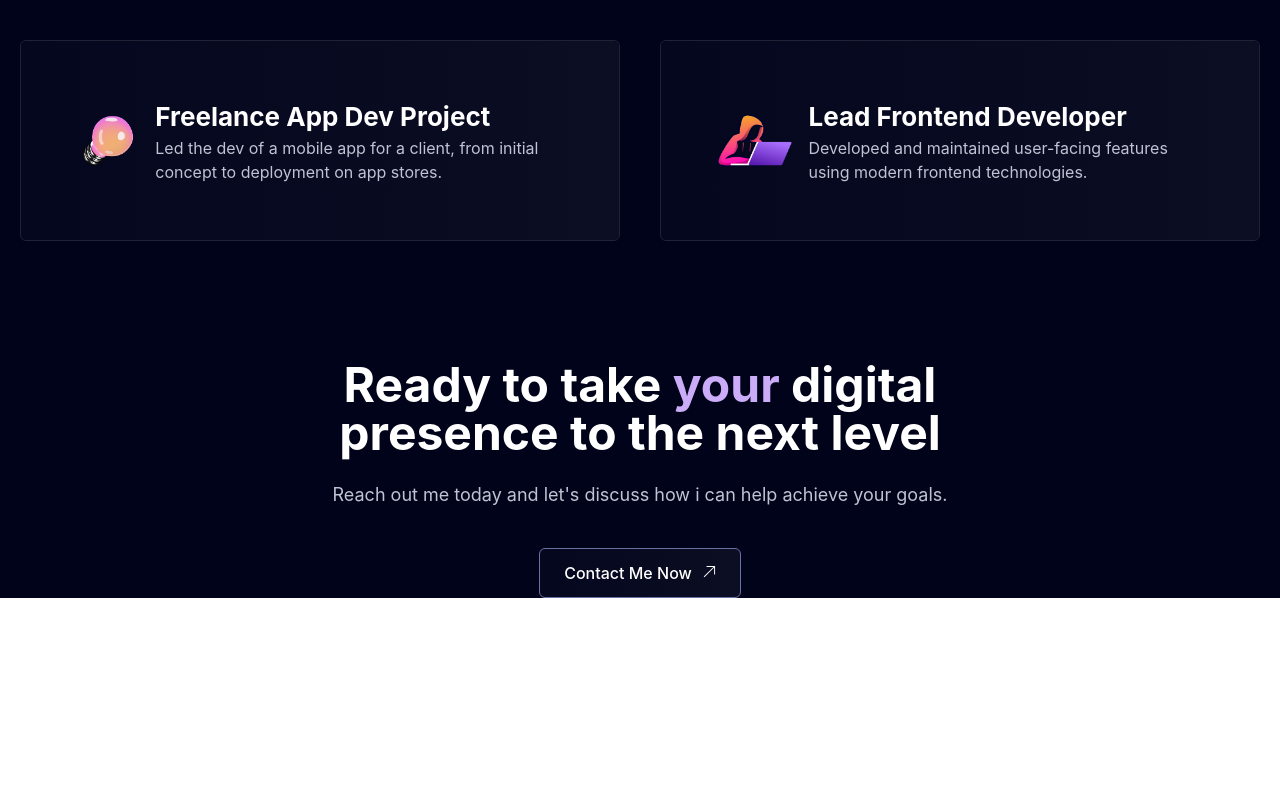
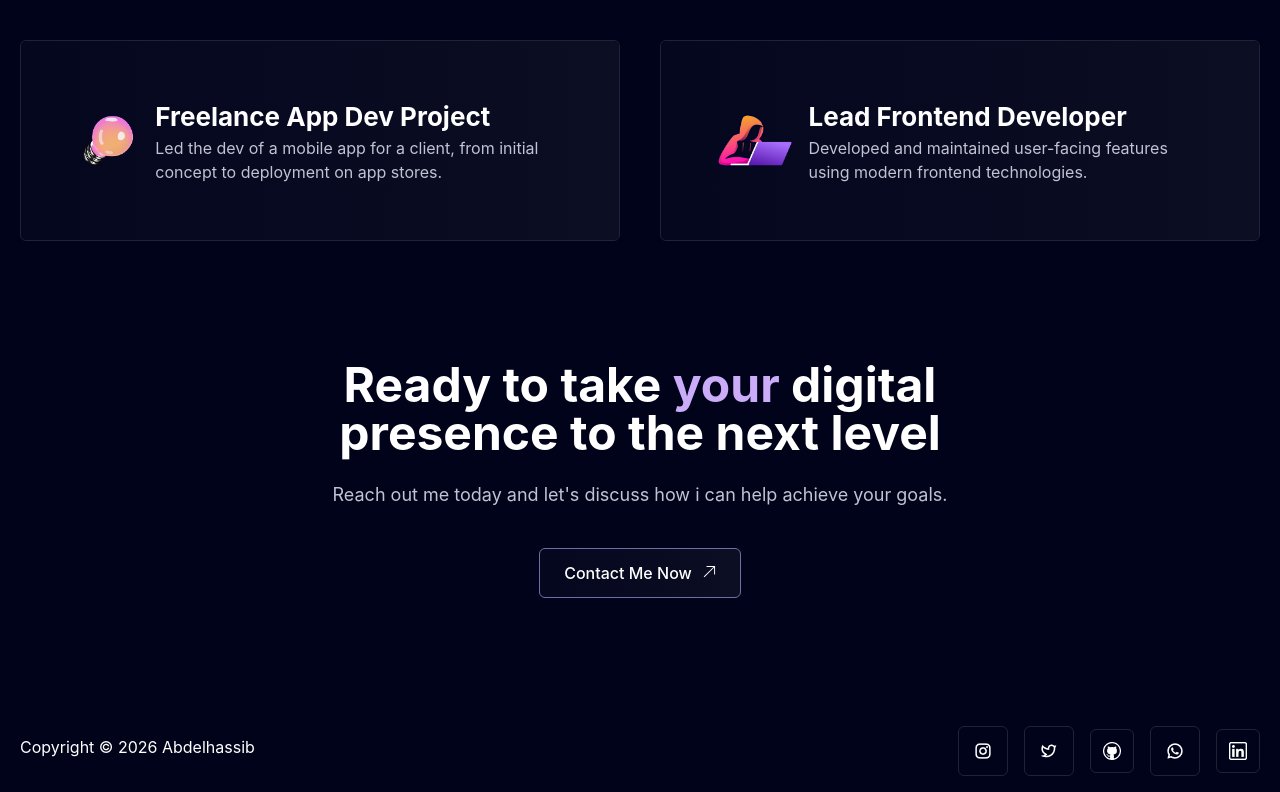
Before and after one commit to Abdelhassibbenmansour/Spotlight-Portfolio, a React (Vite) app: page / in a window 1280 px wide. Shown: the part 4129-4921 px from the top of the page. Before the commit the page ends 4727 px from the top, so only its background shows below. Built offline with nearby package versions, Linux system fonts and the light colour scheme.

Commit message:
Finish The Footer Component

```diff
--- a/src/App.jsx
+++ b/src/App.jsx
@@ -4,6 +4,7 @@ import Projects from "./sections/Projects";
 import Reviews from "./sections/Reviews";
 import Experiences from "./sections/Experiences";
 import Contact from "./components/Contact";
+import Footer from "./components/Footer";
 
 const App = () => {
   return (
@@ -14,6 +15,7 @@ const App = () => {
       <Reviews />
       <Experiences />
       <Contact />
+      <Footer />
     </div>
   )
 }
--- a/src/components/Footer.jsx
+++ b/src/components/Footer.jsx
@@ -1,5 +1,20 @@
+import {footerLinks} from "../data/data";
+
 const Footer = () => {
-  return <div>Footer</div>;
+  return (
+    <section className="max-w-[1240px] mx-auto flex flex-col md:flex-row justify-between items-center pb-4 mt-15  md:mt-30">
+      <div>Copyright &copy; 2026 Abdelhassib</div>
+      <div className="flex justify-between items-center gap-4 mt-2">
+        {footerLinks.map((link) => {
+          return (
+            <div key={link.id} className="p-3 border border-[#363749]/60 rounded-md">
+              <img  alt={link.id} src={link.image} />
+            </div>
+          )
+        })}
+      </div>
+    </section>
+  )
 };
 
 export default Footer;
--- a/src/data/data.js
+++ b/src/data/data.js
@@ -20,6 +20,11 @@ import Experience01 from "../Img/Experience01.png";
 import Experience02 from "../Img/Experience02.png";
 import Experience03 from "../Img/Experience03.png";
 import Experience04 from "../Img/Experience04.png";
+import Instagram from "../Img/Instagram.png";
+import Twitter from "../Img/Twitter.png";
+import Github from "../Img/Github.png";
+import Whatsapp from "../Img/Whatsapp.png";
+import LinkedIn from "../Img/LinkedIn.png";
 
 
 export const navItems = [
@@ -97,4 +102,27 @@ export const experienceDetails = [
     role: "Lead Frontend Developer",
     details: "Developed and maintained user-facing features using modern frontend technologies.",
   }
+];
+
+export const footerLinks = [
+  {
+    id: "Instagram",
+    image: Instagram,
+  },
+  {
+    id: "Twitter",
+    image: Twitter,
+  },
+  {
+    id: "Github",
+    image: Github,
+  },
+  {
+    id: "Whatsapp",
+    image: Whatsapp,
+  },
+  {
+    id: "LinkedIn",
+    image: LinkedIn,
+  },
 ]
```
